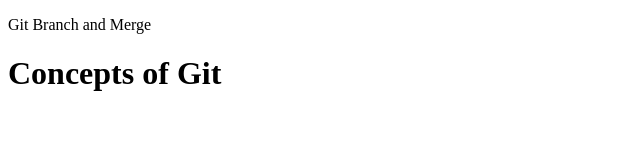
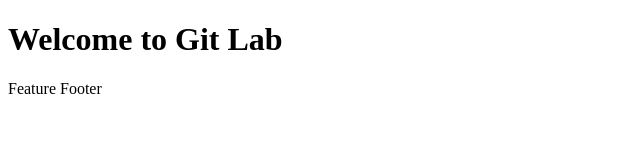
Before and after one commit to kvenugopalachari/FE-12_Lab-end-exam, a plain HTML site: page index.html in a window 1280 px wide. Shown: the whole page, without its empty margins (0-640 px from the left). Drawn offline with Linux system fonts and the light colour scheme.

Commit message:
Added footer section

```diff
--- a/index.html
+++ b/index.html
@@ -1,10 +1,12 @@
 <!DOCTYPE html>
 <html>
-    <title>My Experiment</title>
-    <p>Git Branch and Merge</p>
 <body>
 
-<h1>Concepts of Git</h1>
+<h1>Welcome to Git Lab</h1>
+
+<footer>
+    <p>Feature Footer</p>
+</footer>
 
 </body>
 </html>
```
